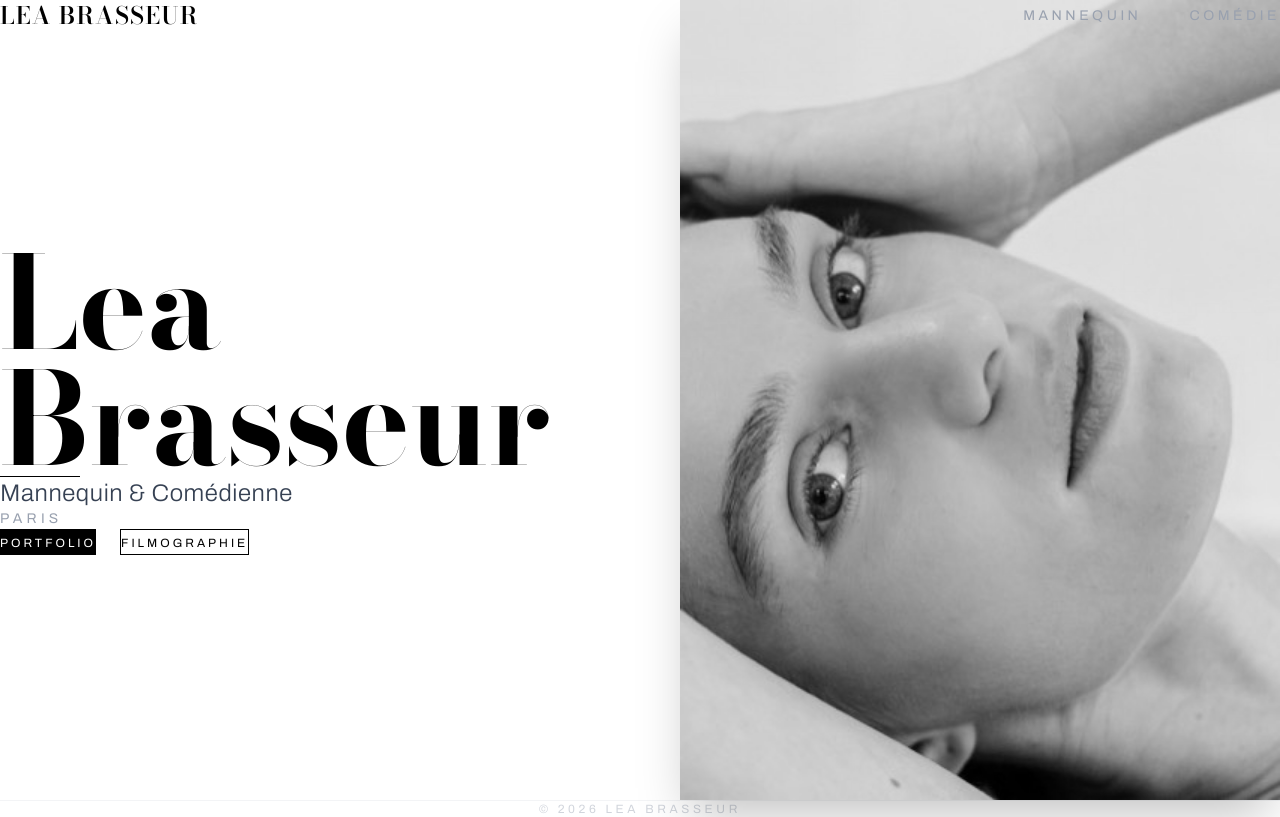
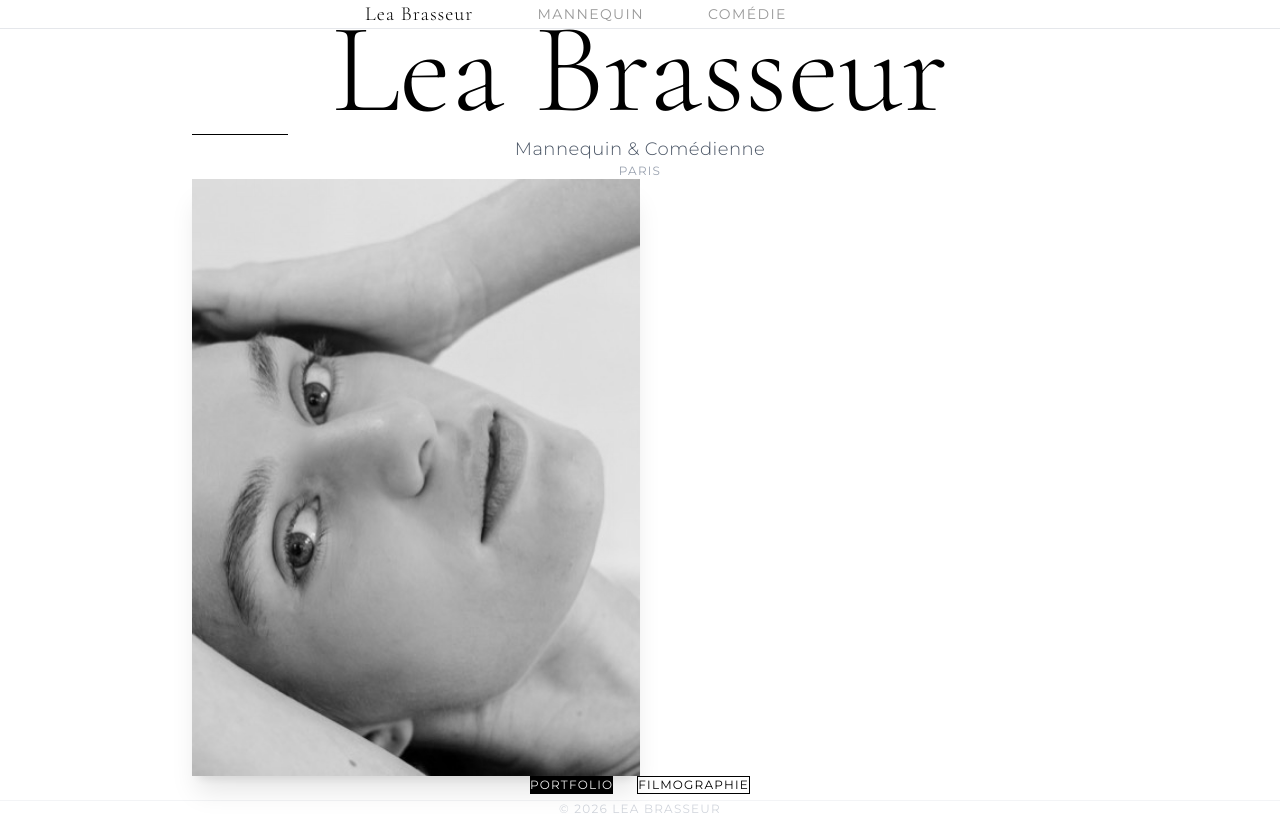
Before and after one commit to tfwb5wfxwq-crypto/leabrasseur, a Next.js app: page /leabrasseur/ in a window 1280 px wide. Built offline with nearby package versions, Linux system fonts and the light colour scheme.

Commit message:
V2 ultra-minimaliste - TOUT centré, vidéo plus petite, typo Cormorant+Montserrat

```diff
--- a/app/page.tsx
+++ b/app/page.tsx
@@ -1,133 +1,97 @@
 'use client';
 
-import { useState, useEffect } from 'react';
+import { useState } from 'react';
 
 export default function Home() {
   const [view, setView] = useState<'home' | 'modeling' | 'acting'>('home');
-  const [scrolled, setScrolled] = useState(false);
-
-  useEffect(() => {
-    const handleScroll = () => setScrolled(window.scrollY > 20);
-    window.addEventListener('scroll', handleScroll);
-    return () => window.removeEventListener('scroll', handleScroll);
-  }, []);
 
   return (
     <>
       <style jsx global>{`
-        @import url('https://fonts.googleapis.com/css2?family=Bodoni+Moda:ital,opsz,wght@0,6..96,400;0,6..96,500;0,6..96,600;0,6..96,700;1,6..96,400&family=Archivo:wght@300;400;500;600&display=swap');
+        @import url('https://fonts.googleapis.com/css2?family=Cormorant+Garamond:wght@300;400;500;600&family=Montserrat:wght@300;400;500&display=swap');
       `}</style>
 
-      <div className="min-h-screen bg-white text-black">
-        {/* Navigation */}
-        <nav className={`fixed top-0 left-0 right-0 z-50 transition-all duration-500 ${
-          scrolled ? 'bg-white/98 backdrop-blur-md shadow-sm' : 'bg-transparent'
-        }`}>
-          <div className="max-w-7xl mx-auto px-8 py-6 flex items-center justify-between">
+      <div className="min-h-screen bg-white">
+        {/* Nav */}
+        <nav className="fixed top-0 left-0 right-0 z-50 bg-white/95 backdrop-blur-sm border-b border-gray-200">
+          <div className="max-w-6xl mx-auto px-8 py-8 flex items-center justify-center gap-16">
             <button
               onClick={() => setView('home')}
-              className="text-2xl tracking-wider transition-opacity hover:opacity-60"
-              style={{ fontFamily: "'Bodoni Moda', serif", fontWeight: 600 }}
+              className="text-xl font-light tracking-wider hover:opacity-60 transition-opacity"
+              style={{ fontFamily: "'Cormorant Garamond', serif" }}
             >
-              LEA BRASSEUR
+              Lea Brasseur
             </button>
-
-            <div className="flex gap-12 items-center">
             <button
               onClick={() => setView('modeling')}
-                className={`text-sm tracking-[0.25em] uppercase transition-all ${
-                  view === 'modeling'
-                    ? 'text-black border-b border-black'
-                    : 'text-gray-400 hover:text-black'
+              className={`text-sm tracking-widest uppercase transition-opacity ${
+                view === 'modeling' ? 'opacity-100' : 'opacity-40 hover:opacity-100'
               }`}
-                style={{ fontFamily: "'Archivo', sans-serif", fontWeight: 400 }}
+              style={{ fontFamily: "'Montserrat', sans-serif" }}
             >
               Mannequin
             </button>
             <button
               onClick={() => setView('acting')}
-                className={`text-sm tracking-[0.25em] uppercase transition-all ${
-                  view === 'acting'
-                    ? 'text-black border-b border-black'
-                    : 'text-gray-400 hover:text-black'
+              className={`text-sm tracking-widest uppercase transition-opacity ${
+                view === 'acting' ? 'opacity-100' : 'opacity-40 hover:opacity-100'
               }`}
-                style={{ fontFamily: "'Archivo', sans-serif", fontWeight: 400 }}
+              style={{ fontFamily: "'Montserrat', sans-serif" }}
             >
               Comédie
             </button>
-            </div>
           </div>
         </nav>
 
         {/* HOME */}
         {view === 'home' && (
-          <main className="min-h-screen pt-32">
-            <div className="max-w-7xl mx-auto px-8">
-              {/* Hero Section */}
-              <div className="grid md:grid-cols-2 gap-20 items-center mb-32">
-                {/* Left: Text */}
-                <div className="space-y-12 animate-fadeIn">
+          <main className="min-h-screen flex items-center justify-center px-8 pt-32 pb-20">
+            <div className="max-w-4xl w-full text-center space-y-12">
               <div>
                 <h1
-                      className="text-7xl md:text-8xl lg:text-9xl leading-[0.9] mb-8"
-                      style={{ fontFamily: "'Bodoni Moda', serif", fontWeight: 700 }}
+                  className="text-8xl md:text-9xl font-light mb-8"
+                  style={{ fontFamily: "'Cormorant Garamond', serif" }}
                 >
-                      Lea<br />
-                      Brasseur
+                  Lea Brasseur
                 </h1>
-
-                    <div className="w-20 h-[1px] bg-black mb-8"></div>
-
+                <div className="w-24 h-px bg-black mx-auto mb-8"></div>
                 <p
-                      className="text-xl md:text-2xl text-gray-700 tracking-wide mb-4"
-                      style={{ fontFamily: "'Archivo', sans-serif", fontWeight: 300 }}
+                  className="text-lg text-gray-600 tracking-wide"
+                  style={{ fontFamily: "'Montserrat', sans-serif", fontWeight: 300 }}
                 >
                   Mannequin & Comédienne
                 </p>
-
                 <p
-                      className="text-sm tracking-[0.3em] uppercase text-gray-400"
-                      style={{ fontFamily: "'Archivo', sans-serif", fontWeight: 400 }}
+                  className="text-xs tracking-widest uppercase text-gray-400 mt-4"
+                  style={{ fontFamily: "'Montserrat', sans-serif" }}
                 >
                   Paris
                 </p>
               </div>
 
-                  <div className="flex gap-6 pt-8">
-                    <button
-                      onClick={() => setView('modeling')}
-                      className="group relative px-12 py-5 overflow-hidden transition-all duration-300"
-                      style={{ fontFamily: "'Archivo', sans-serif" }}
-                    >
-                      <div className="absolute inset-0 bg-black transition-transform duration-300 group-hover:scale-105"></div>
-                      <span className="relative text-white text-xs tracking-[0.25em] uppercase">
-                        Portfolio
-                      </span>
-                    </button>
-
-                    <button
-                      onClick={() => setView('acting')}
-                      className="group relative px-12 py-5 border border-black overflow-hidden transition-all duration-300"
-                      style={{ fontFamily: "'Archivo', sans-serif" }}
-                    >
-                      <div className="absolute inset-0 bg-black scale-x-0 group-hover:scale-x-100 transition-transform duration-300 origin-left"></div>
-                      <span className="relative text-black group-hover:text-white text-xs tracking-[0.25em] uppercase transition-colors duration-300">
-                        Filmographie
-                      </span>
-                    </button>
-                  </div>
-                </div>
-
-                {/* Right: Photo */}
-                <div className="relative animate-fadeInRight">
-                  <div className="relative aspect-[3/4] overflow-hidden shadow-2xl">
+              <div className="max-w-md mx-auto">
                 <img
                   src="/photos/IMG_4302.jpg"
                   alt="Lea Brasseur"
-                      className="w-full h-full object-cover grayscale hover:grayscale-0 transition-all duration-700"
+                  className="w-full aspect-[3/4] object-cover shadow-xl grayscale hover:grayscale-0 transition-all duration-700"
                 />
               </div>
-                </div>
+
+              <div className="flex gap-6 justify-center pt-8">
+                <button
+                  onClick={() => setView('modeling')}
+                  className="px-12 py-4 bg-black text-white text-xs tracking-widest uppercase hover:bg-gray-800 transition-colors"
+                  style={{ fontFamily: "'Montserrat', sans-serif" }}
+                >
+                  Portfolio
+                </button>
+                <button
+                  onClick={() => setView('acting')}
+                  className="px-12 py-4 border border-black text-xs tracking-widest uppercase hover:bg-black hover:text-white transition-all"
+                  style={{ fontFamily: "'Montserrat', sans-serif" }}
+                >
+                  Filmographie
+                </button>
               </div>
             </div>
           </main>
@@ -135,27 +99,19 @@ export default function Home() {
 
         {/* MODELING */}
         {view === 'modeling' && (
-          <main className="pt-40 pb-32 animate-fadeIn">
-            <div className="max-w-7xl mx-auto px-8">
-              {/* Header */}
-              <div className="text-center mb-24">
+          <main className="pt-40 pb-32">
+            <div className="max-w-6xl mx-auto px-8">
+              <div className="text-center mb-32">
                 <h2
-                  className="text-6xl md:text-7xl mb-6"
-                  style={{ fontFamily: "'Bodoni Moda', serif", fontWeight: 600 }}
+                  className="text-7xl mb-6"
+                  style={{ fontFamily: "'Cormorant Garamond', serif", fontWeight: 400 }}
                 >
                   Mannequin
                 </h2>
-                <div className="w-16 h-[1px] bg-black mx-auto mb-6"></div>
-                <p
-                  className="text-sm tracking-[0.3em] uppercase text-gray-400"
-                  style={{ fontFamily: "'Archivo', sans-serif" }}
-                >
-                  Portfolio
-                </p>
+                <div className="w-16 h-px bg-black mx-auto"></div>
               </div>
 
-              {/* Photo Grid */}
-              <div className="grid grid-cols-2 md:grid-cols-3 lg:grid-cols-4 gap-8 mb-32">
+              <div className="grid grid-cols-2 md:grid-cols-4 gap-8 mb-32">
                 {[
                   'photos/FlorianBoggia_Lea_37.jpg',
                   'photos/FlorianBoggia_Lea_40.jpg',
@@ -166,80 +122,66 @@ export default function Home() {
                   'photos/IMG_5088.jpg',
                   'photos/IMG_4302.jpg',
                 ].map((src, i) => (
-                  <div
-                    key={i}
-                    className="aspect-[3/4] overflow-hidden group cursor-pointer"
-                    style={{ animationDelay: `${i * 0.1}s` }}
-                  >
+                  <div key={i} className="aspect-[3/4] overflow-hidden">
                     <img
                       src={src}
                       alt={`Photo ${i + 1}`}
-                      className="w-full h-full object-cover grayscale group-hover:grayscale-0 group-hover:scale-110 transition-all duration-700"
+                      className="w-full h-full object-cover grayscale hover:grayscale-0 hover:scale-105 transition-all duration-700"
                     />
                   </div>
                 ))}
               </div>
 
-              {/* Experience */}
-              <div className="max-w-4xl mx-auto space-y-16">
-                <div className="border-t border-gray-200 pt-12">
-                  <div className="flex flex-col md:flex-row gap-8">
+              <div className="max-w-3xl mx-auto space-y-20 text-center">
+                <div className="border-t border-gray-200 pt-16">
                   <h3
-                      className="text-5xl md:text-6xl w-32"
-                      style={{ fontFamily: "'Bodoni Moda', serif", fontWeight: 500 }}
+                    className="text-6xl mb-6"
+                    style={{ fontFamily: "'Cormorant Garamond', serif" }}
                   >
                     2025
                   </h3>
-                    <div className="flex-1">
                   <p
-                        className="text-xl mb-3"
-                        style={{ fontFamily: "'Archivo', sans-serif", fontWeight: 500 }}
+                    className="text-lg mb-3"
+                    style={{ fontFamily: "'Montserrat', sans-serif", fontWeight: 500 }}
                   >
                     Campagne digitale et print — Papik
                   </p>
                   <p
-                        className="text-gray-500"
-                        style={{ fontFamily: "'Archivo', sans-serif", fontWeight: 300 }}
+                    className="text-gray-500 text-sm"
+                    style={{ fontFamily: "'Montserrat', sans-serif", fontWeight: 300 }}
                   >
                     Test shoots avec Florian Boggia, Karina et Yoann
                   </p>
                 </div>
-                  </div>
-                </div>
 
-                <div className="border-t border-gray-200 pt-12">
-                  <div className="flex flex-col md:flex-row gap-8">
+                <div className="border-t border-gray-200 pt-16">
                   <h3
-                      className="text-5xl md:text-6xl w-32"
-                      style={{ fontFamily: "'Bodoni Moda', serif", fontWeight: 500 }}
+                    className="text-6xl mb-6"
+                    style={{ fontFamily: "'Cormorant Garamond', serif" }}
                   >
                     2021
                   </h3>
-                    <div className="flex-1">
                   <p
-                        className="text-xl mb-3"
-                        style={{ fontFamily: "'Archivo', sans-serif", fontWeight: 500 }}
+                    className="text-lg mb-3"
+                    style={{ fontFamily: "'Montserrat', sans-serif", fontWeight: 500 }}
                   >
                     Miss Luxembourg
                   </p>
                   <p
-                        className="text-gray-500"
-                        style={{ fontFamily: "'Archivo', sans-serif", fontWeight: 300 }}
+                    className="text-gray-500 text-sm"
+                    style={{ fontFamily: "'Montserrat', sans-serif", fontWeight: 300 }}
                   >
                     Défilés au Luxembourg pour Émilie Bolland · Mannequin pour la marque Boger
                   </p>
                 </div>
               </div>
-                </div>
-              </div>
 
-              {/* Credits */}
               <div className="text-center mt-24">
                 <p
-                  className="text-xs tracking-[0.2em] text-gray-400"
-                  style={{ fontFamily: "'Archivo', sans-serif" }}
+                  className="text-xs tracking-widest text-gray-400 uppercase"
+                  style={{ fontFamily: "'Montserrat', sans-serif" }}
                 >
-                  PHOTOGRAPHIE · FLORIAN BOGGIA
+                  Photographie · Florian Boggia
                 </p>
               </div>
             </div>
@@ -248,55 +190,47 @@ export default function Home() {
 
         {/* ACTING */}
         {view === 'acting' && (
-          <main className="pt-40 pb-32 animate-fadeIn">
+          <main className="pt-40 pb-32">
             <div className="max-w-6xl mx-auto px-8">
-              {/* Header */}
-              <div className="text-center mb-24">
+              <div className="text-center mb-32">
                 <h2
-                  className="text-6xl md:text-7xl mb-6"
-                  style={{ fontFamily: "'Bodoni Moda', serif", fontWeight: 600 }}
+                  className="text-7xl mb-6"
+                  style={{ fontFamily: "'Cormorant Garamond', serif", fontWeight: 400 }}
                 >
                   Comédie
                 </h2>
-                <div className="w-16 h-[1px] bg-black mx-auto mb-6"></div>
-                <p
-                  className="text-sm tracking-[0.3em] uppercase text-gray-400"
-                  style={{ fontFamily: "'Archivo', sans-serif" }}
-                >
-                  Filmographie
-                </p>
+                <div className="w-16 h-px bg-black mx-auto"></div>
               </div>
 
-              {/* Video Player */}
-              <div className="mb-32 max-w-5xl mx-auto">
-                <div className="relative bg-black overflow-hidden shadow-2xl">
+              {/* Video - Plus petit */}
+              <div className="max-w-2xl mx-auto mb-32">
+                <div className="bg-black shadow-xl">
                   <video
                     controls
                     preload="metadata"
                     className="w-full aspect-video"
                   >
                     <source src="/videos/monologue.mp4" type="video/mp4" />
-                    Votre navigateur ne supporte pas la vidéo.
                   </video>
                 </div>
-                <div className="mt-12 text-center">
-                  <h3
-                    className="text-3xl md:text-4xl mb-3"
-                    style={{ fontFamily: "'Bodoni Moda', serif", fontWeight: 500 }}
+                <div className="text-center mt-8">
+                  <p
+                    className="text-xl mb-2"
+                    style={{ fontFamily: "'Cormorant Garamond', serif" }}
                   >
                     Tape Monologue
-                  </h3>
+                  </p>
                   <p
-                    className="text-sm tracking-[0.2em] text-gray-400"
-                    style={{ fontFamily: "'Archivo', sans-serif" }}
+                    className="text-xs tracking-widest uppercase text-gray-400"
+                    style={{ fontFamily: "'Montserrat', sans-serif" }}
                   >
-                    EXTRAIT DE TRAVAIL PERSONNEL
+                    Extrait
                   </p>
                 </div>
               </div>
 
-              {/* Filmography */}
-              <div className="max-w-4xl mx-auto space-y-16">
+              {/* Filmographie - Centré */}
+              <div className="max-w-3xl mx-auto space-y-20">
                 {[
                   {
                     title: 'On Me',
@@ -334,45 +268,33 @@ export default function Home() {
                     details: 'Luxembourg - "Poupée de cire, poupée de son"'
                   },
                 ].map((project, i) => (
-                  <div key={i} className="border-t border-gray-200 pt-12">
-                    <div className="flex flex-col md:flex-row gap-8">
-                      <div className="flex-1">
+                  <div key={i} className="border-t border-gray-200 pt-16 text-center">
                     <h3
-                          className="text-4xl md:text-5xl mb-4"
-                          style={{ fontFamily: "'Bodoni Moda', serif", fontWeight: 500 }}
+                      className="text-5xl mb-4"
+                      style={{ fontFamily: "'Cormorant Garamond', serif" }}
                     >
                       {project.title}
                     </h3>
                     <p
-                          className="text-lg mb-2"
-                          style={{ fontFamily: "'Archivo', sans-serif", fontWeight: 500 }}
+                      className="text-sm tracking-widest uppercase text-gray-400 mb-3"
+                      style={{ fontFamily: "'Montserrat', sans-serif" }}
+                    >
+                      {project.type} · {project.year}
+                    </p>
+                    <p
+                      className="text-base mb-2"
+                      style={{ fontFamily: "'Montserrat', sans-serif", fontWeight: 500 }}
                     >
                       {project.role}
                     </p>
                     {project.details && (
                       <p
-                            className="text-gray-500"
-                            style={{ fontFamily: "'Archivo', sans-serif", fontWeight: 300 }}
+                        className="text-sm text-gray-500"
+                        style={{ fontFamily: "'Montserrat', sans-serif", fontWeight: 300 }}
                       >
                         {project.details}
                       </p>
                     )}
-                      </div>
-                      <div className="md:text-right space-y-2">
-                        <p
-                          className="text-sm tracking-[0.2em] uppercase text-gray-600"
-                          style={{ fontFamily: "'Archivo', sans-serif" }}
-                        >
-                          {project.type}
-                        </p>
-                        <p
-                          className="text-2xl"
-                          style={{ fontFamily: "'Bodoni Moda', serif", fontWeight: 500 }}
-                        >
-                          {project.year}
-                        </p>
-                      </div>
-                    </div>
                   </div>
                 ))}
               </div>
@@ -380,11 +302,10 @@ export default function Home() {
           </main>
         )}
 
-        {/* Footer */}
         <footer className="py-16 border-t border-gray-100">
           <p
-            className="text-center text-xs tracking-[0.3em] text-gray-300 uppercase"
-            style={{ fontFamily: "'Archivo', sans-serif" }}
+            className="text-center text-xs tracking-widest text-gray-300 uppercase"
+            style={{ fontFamily: "'Montserrat', sans-serif" }}
           >
             © 2026 Lea Brasseur
           </p>
```
Lines whose indentation alone changed are shown as unchanged.
